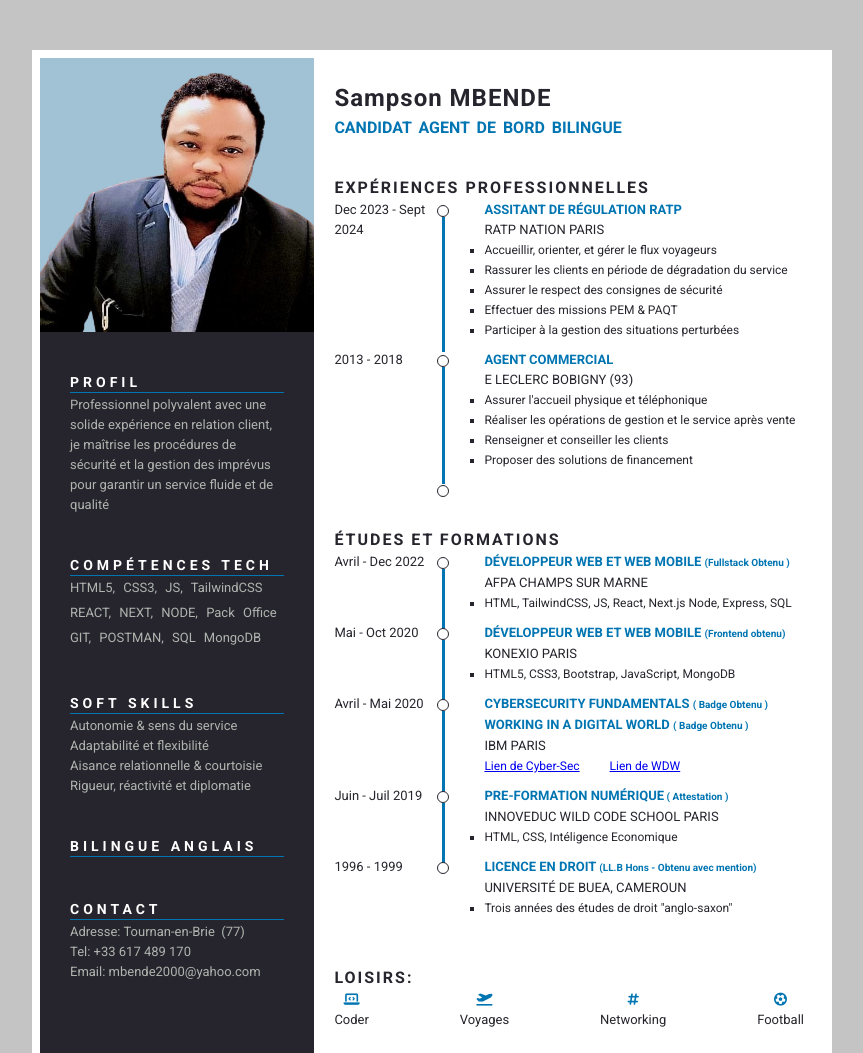
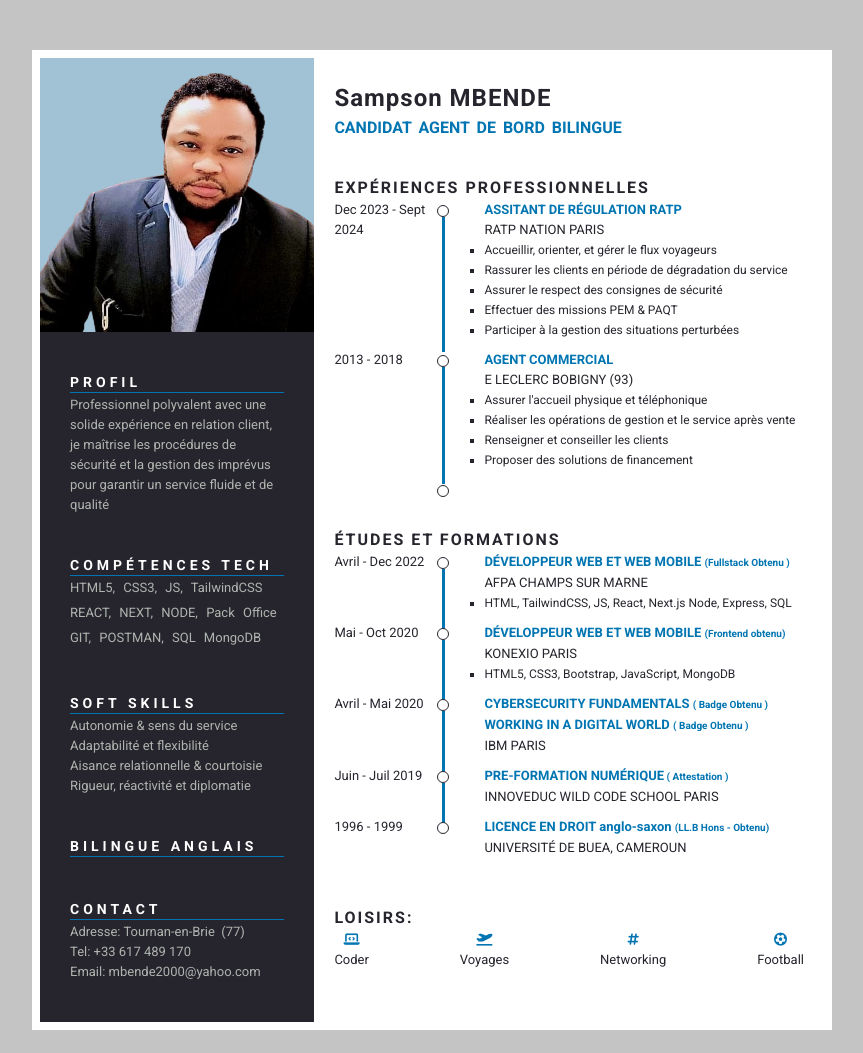
Before and after one commit to SAMMBENDE/new_cv_mbende, a plain HTML site: page index.html in a window 1280 px wide. Shown: the top 1053 px of the page, without its empty margins (208-1071 px from the left). Drawn offline with Linux system fonts and the light colour scheme.

```diff
--- a/index.html
+++ b/index.html
@@ -178,7 +178,7 @@
                   ><span class="diplome">( Badge Obtenu )</span>
                 </p>
                 <p>IBM PARIS</p>
-                <ul class="ibms">
+                <!-- <ul class="ibms">
                   <li class="details">
                     <span>
                       <a
@@ -195,7 +195,7 @@
                       >
                     </span>
                   </li>
-                </ul>
+                </ul> -->
               </div>
             </div>
 
@@ -208,7 +208,7 @@
                 </p>
                 <p>INNOVEDUC WILD CODE SCHOOL PARIS</p>
                 <ul class="details">
-                  <li>HTML, CSS, Intéligence Economique</li>
+                  <!-- <li>HTML, CSS, Intéligence Economique</li> -->
                 </ul>
               </div>
             </div>
@@ -217,14 +217,12 @@
               <div class="year">1996 - 1999</div>
               <div class="content">
                 <p class="blue">
-                  <b>LICENCE EN DROIT</b>
-                  <span class="diplome">
-                    (LL.B Hons - Obtenu avec mention)</span
-                  >
+                  <b>LICENCE EN DROIT anglo-saxon</b>
+                  <span class="diplome"> (LL.B Hons - Obtenu)</span>
                 </p>
                 <p>UNIVERSITÉ DE BUEA, CAMEROUN</p>
                 <ul class="details">
-                  <li>Trois années des études de droit "anglo-saxon"</li>
+                  <!-- <li>Trois années des études de droit "anglo-saxon"</li> -->
                 </ul>
               </div>
             </div>
```
